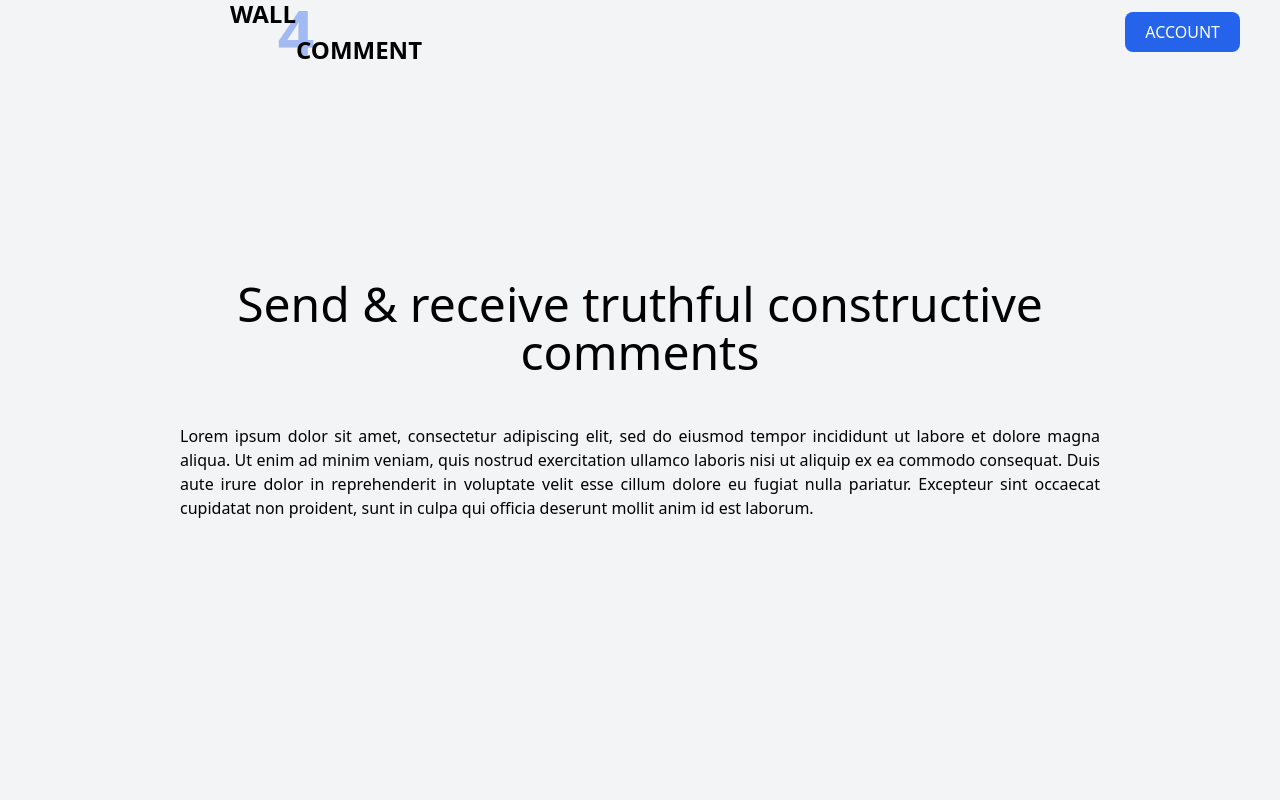
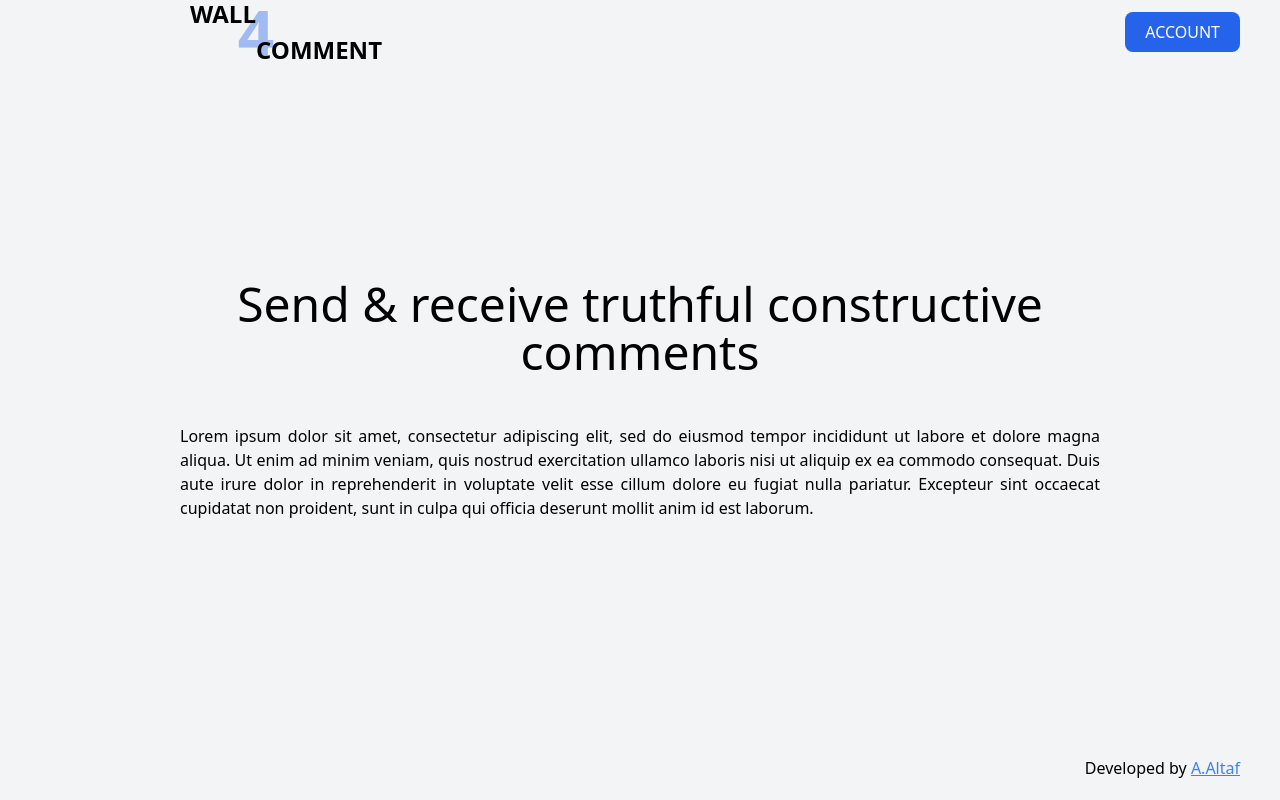
Before and after one commit to ma-altaf/wall4comment, a React (Create React App) app in the folder wall4comment/: page / in a window 1280 px wide. Built offline with nearby package versions, Linux system fonts and the light colour scheme; no server answers.

Commit message:
Minor visual changses
- Fixed an issue with logo spacing from the left
- Added author mention

```diff
--- a/wall4comment/src/components/Navbar.js
+++ b/wall4comment/src/components/Navbar.js
@@ -3,7 +3,7 @@ import Logo from "./Logo";
 
 function Navbar() {
     return (
-        <div className="flex justify-between items-center w-full h-16 px-10 z-50">
+        <div className="flex justify-between items-center w-full h-16 pr-10 z-50">
             <Logo shrink={true} />
             <Link
                 className="bg-blue-600 w-fit h-fit px-5 py-2 rounded-lg uppercase text-white"
--- a/wall4comment/src/pages/Hompage.js
+++ b/wall4comment/src/pages/Hompage.js
@@ -22,6 +22,16 @@ function Hompage() {
                     </div>
                 </div>
             </div>
+            <h5 className="w-full flex items-center justify-end px-10 h-16 -mt-16">
+                Developed by&nbsp;
+                <a
+                    className="underline text-blue-500"
+                    target="_blank"
+                    href="https://altafagowun.web.app/"
+                >
+                    A.Altaf
+                </a>
+            </h5>
         </>
     );
 }
```
